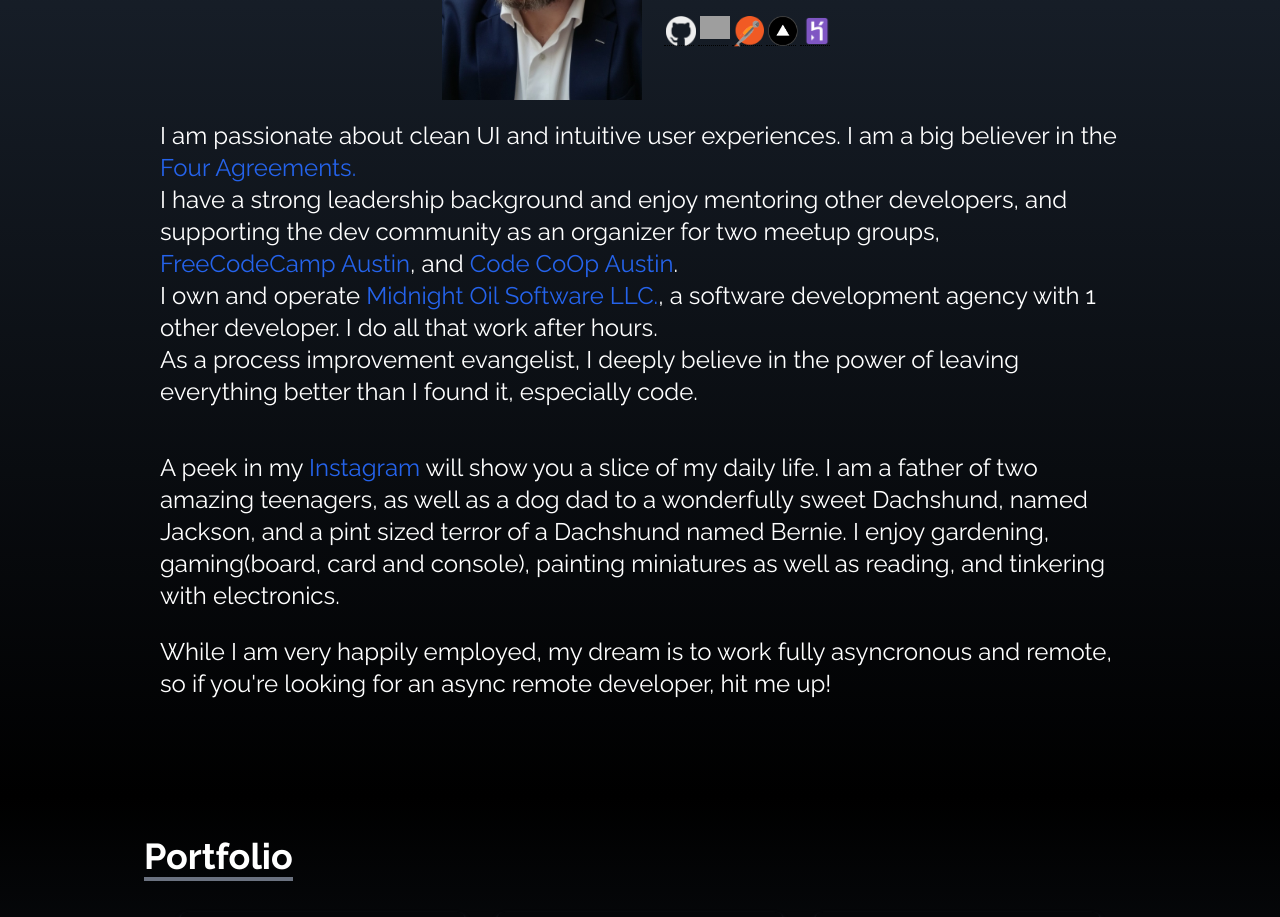
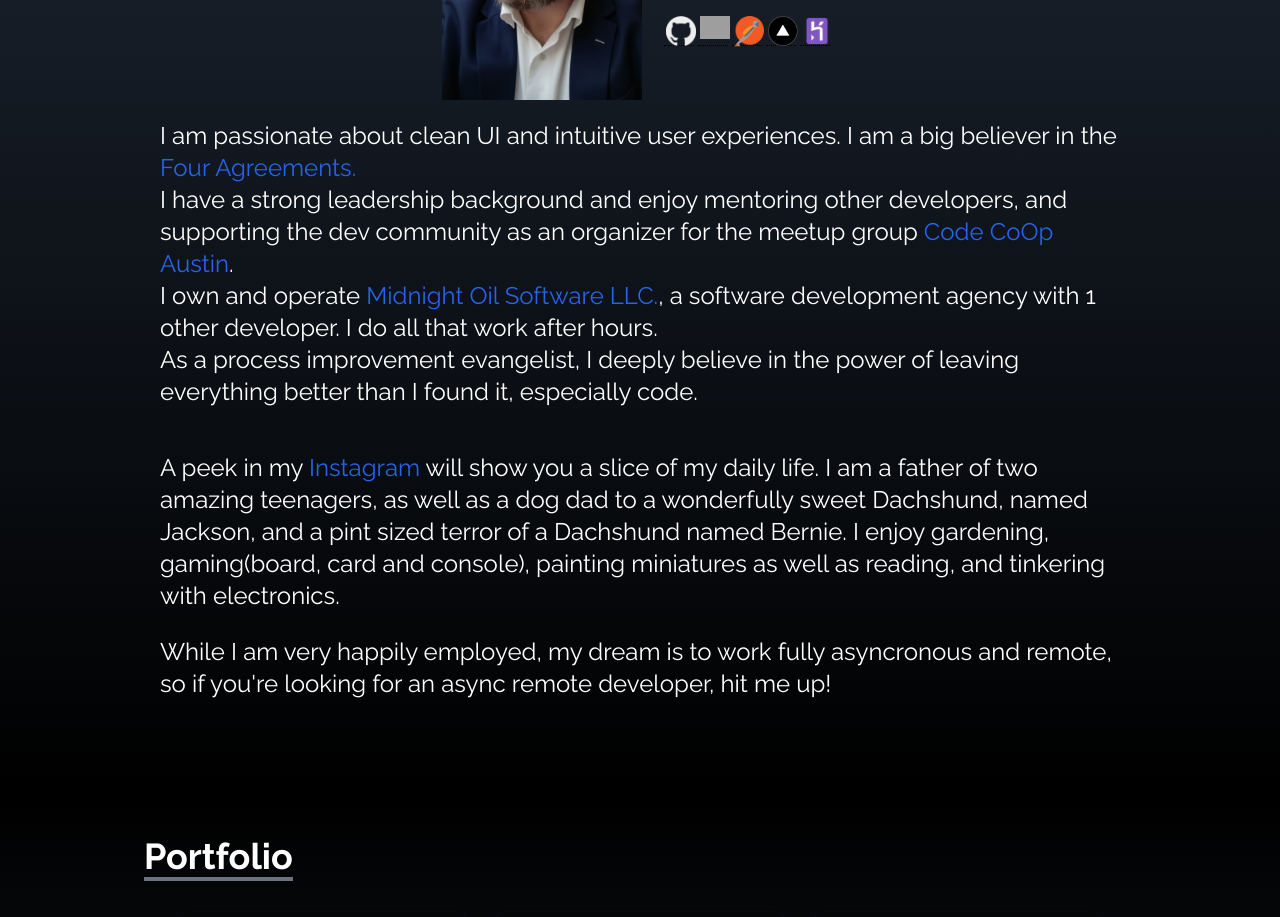
Before and after one commit to ThomasAurelius/portfolio-react-2022, a React (Create React App) app: page / in a window 1280 px wide. Shown: the part 1120-2037 px from the top of the page. Built offline with nearby package versions, Linux system fonts and the light colour scheme; grey boxes are pictures that could not be loaded; the HTML template or start-up script is replaced by a standard one.

Commit message:
about update

```diff
--- a/src/components/About2.js
+++ b/src/components/About2.js
@@ -142,16 +142,7 @@ export default function About2() {
 						</a>
 						<br></br>I have a strong leadership background and enjoy
 						mentoring other developers, and supporting the dev community
-						as an organizer for two meetup groups,{" "}
-						<a
-							href="https://www.meetup.com/Free-Code-Camp-Austin"
-							className="text-blue-600"
-							target="_blank"
-							rel="noreferrer"
-						>
-							FreeCodeCamp Austin
-						</a>
-						, and{" "}
+						as an organizer for the meetup group{" "}
 						<a
 							href="https://www.meetup.com/code-coop-austin"
 							target="_blank"
```
